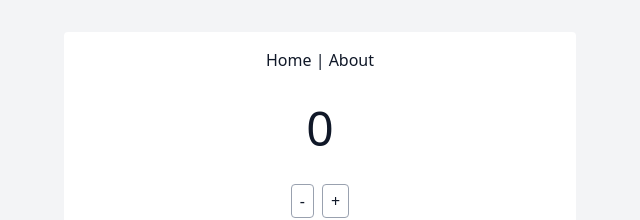
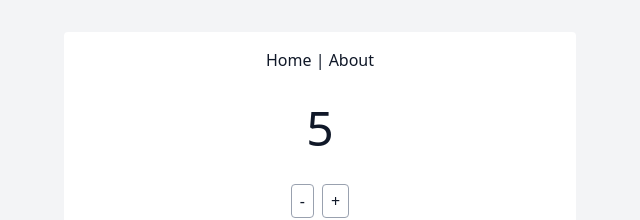
Before and after one commit to tyler36/learn-pinia-setup, a Vue app: page / in a window 1280 px wide. Shown: the top 220 px of the page, without its empty margins (320-960 px from the left). Built offline with nearby package versions, Linux system fonts and the light colour scheme.

Commit message:
add click handlers for buttons

```diff
--- a/src/views/HomeView.vue
+++ b/src/views/HomeView.vue
@@ -1,10 +1,22 @@
 <template>
   <div class="home text-center">
-    <div class="count text-center text-5xl my-8">0</div>
+    <div class="count text-center text-5xl my-8">{{ count }}</div>
 
     <div class="flex gap-x-2 justify-center mt-6">
-      <button class="px-2 py-1 border rounded border-gray-400 hover:bg-gray-300">-</button>
-      <button class="px-2 py-1 border rounded border-gray-400 hover:bg-gray-300">+</button>
+      <button @click="decreaseCount" class="px-2 py-1 border rounded border-gray-400 hover:bg-gray-300">-</button>
+      <button @click="increaseCount" class="px-2 py-1 border rounded border-gray-400 hover:bg-gray-300">+</button>
     </div>
   </div>
 </template>
+
+<script setup>
+import { ref } from "vue";
+const count = ref(5)
+
+function increaseCount() {
+  count.value++
+}
+function decreaseCount() {
+  count.value--
+}
+</script>
```
